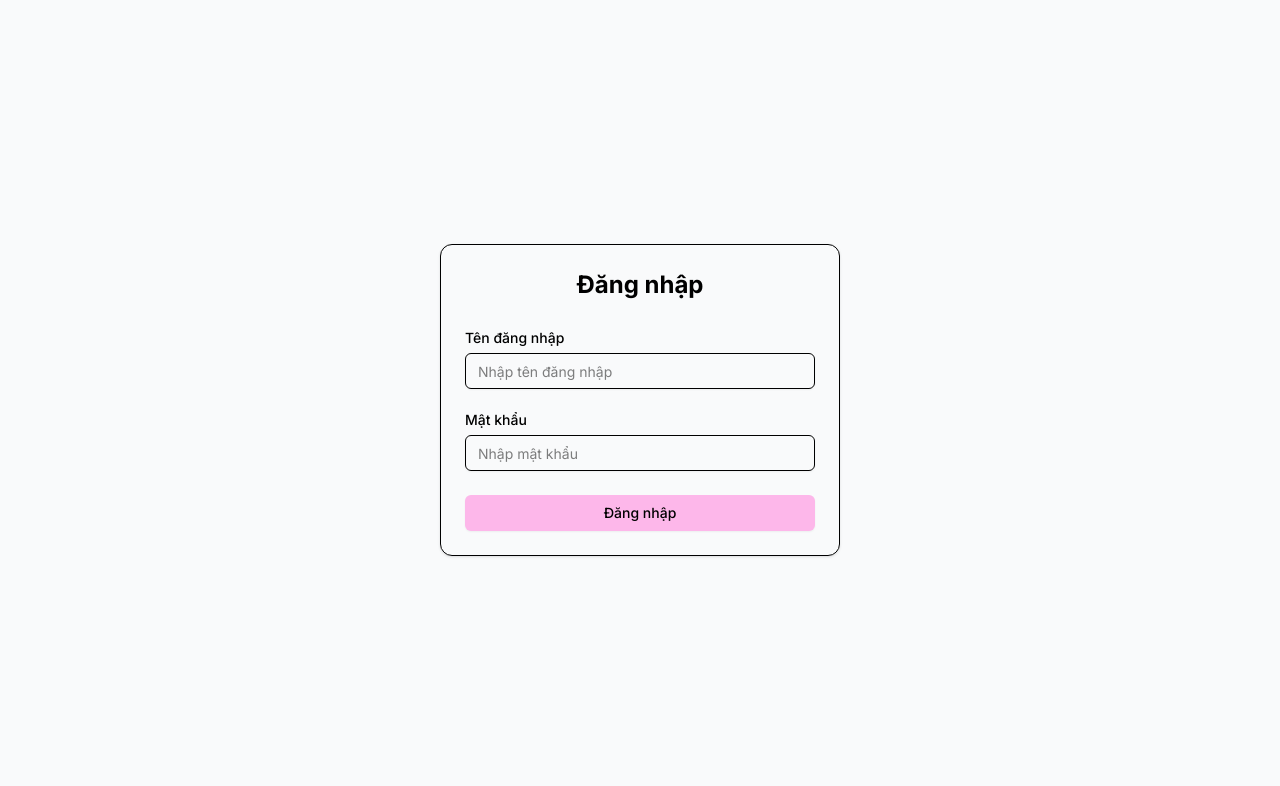
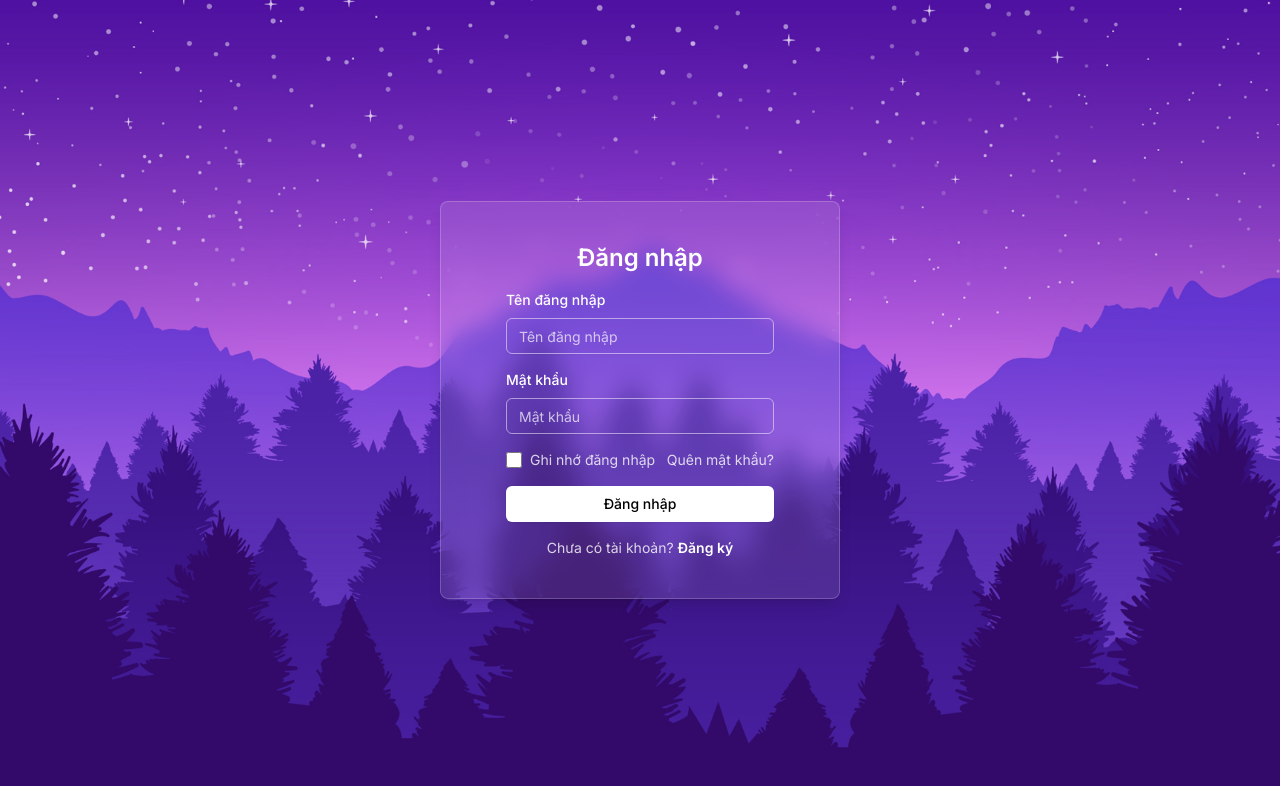
Before and after one commit to rice2411/NQChess, a Next.js app: page /vi/login in a window 1280 px wide. Shown: the top 786 px of the page. Built offline with nearby package versions, Linux system fonts and the light colour scheme; no server answers.

Commit message:
update login form

```diff
--- a/src/core/config/i18n/messages/en.json
+++ b/src/core/config/i18n/messages/en.json
@@ -26,7 +26,13 @@
       "login": "Login",
       "register": "Register",
       "email": "Email",
-      "password": "Password"
+      "password": "Password",
+      "username": "Username",
+      "rememberMe": "Remember me",
+      "forgotPassword": "Forgot Password?",
+      "dontHaveAccount": "Don't have an account?",
+      "loggingIn": "Logging in...",
+      "loginSuccess": "Login successful"
     },
     "errors": {
       "invalidCredentials": "Invalid email or password",
--- a/src/core/config/i18n/messages/vi.json
+++ b/src/core/config/i18n/messages/vi.json
@@ -26,7 +26,13 @@
       "login": "Đăng nhập",
       "register": "Đăng ký",
       "email": "Email",
-      "password": "Mật khẩu"
+      "password": "Mật khẩu",
+      "username": "Tên đăng nhập",
+      "rememberMe": "Ghi nhớ đăng nhập",
+      "forgotPassword": "Quên mật khẩu?",
+      "dontHaveAccount": "Chưa có tài khoản?",
+      "loggingIn": "Đang đăng nhập...",
+      "loginSuccess": "Đăng nhập thành công"
     },
     "errors": {
       "invalidCredentials": "Email hoặc mật khẩu không hợp lệ",
--- a/src/modules/auth/components/LoginCard.tsx
+++ /dev/null
@@ -1,24 +0,0 @@
-"use client"
-
-import {
-  Card,
-  CardContent,
-  CardHeader,
-  CardTitle,
-} from "@/shared/components/ui/card"
-import { LoginForm } from "./LoginForm"
-
-export function LoginCard() {
-  return (
-    <Card className="w-[400px]">
-      <CardHeader>
-        <CardTitle className="text-2xl font-bold text-center">
-          Đăng nhập
-        </CardTitle>
-      </CardHeader>
-      <CardContent>
-        <LoginForm />
-      </CardContent>
-    </Card>
-  )
-}
--- a/src/modules/auth/components/LoginForm.tsx
+++ b/src/modules/auth/components/LoginForm.tsx
@@ -18,13 +18,18 @@ import {
   IErrorResponse,
 } from "@/core/types/api/response.interface"
 import { useRouter } from "next/navigation"
-
 import { useFormWithSchema } from "@/shared/hooks/useReactHookForm"
 import { LoginFormData, loginSchema } from "@/modules/auth/schema/login.schema"
 import { ILoginCredentials } from "../types/login.interface"
+import Link from "next/link"
+import { useTranslations } from "next-intl"
 
 export function LoginForm() {
   const router = useRouter()
+  const t = useTranslations("auth.forms")
+  const tErrors = useTranslations("auth.errors")
+  const tSuccess = useTranslations("auth.success")
+
   const form = useFormWithSchema({
     schema: loginSchema,
   })
@@ -38,7 +43,7 @@ export function LoginForm() {
       const response = await AuthService.login(credentials)
       return {
         success: true,
-        message: "Đăng nhập thành công",
+        message: tSuccess("loginSuccess"),
         data: response,
       }
     },
@@ -52,18 +57,34 @@ export function LoginForm() {
   }
 
   return (
+    <div className="fixed inset-0 bg-[url('/background-login.jpg')] bg-cover bg-center bg-no-repeat bg-fixed">
+      <div className="min-h-screen flex items-center justify-center p-4">
+        <div className="glass-container relative w-full max-w-[400px] h-full bg-white/10 backdrop-blur-md rounded-lg border border-white/20 shadow-lg">
+          <div className="login-box w-full max-w-[300px] mx-auto text-center my-6 md:my-10 px-4">
+            <h2 className="text-white text-2xl font-semibold mb-4">
+              {t("login")}
+            </h2>
             <Form {...form}>
-      <form onSubmit={form.handleSubmit(onSubmit)} className="space-y-6">
+              <form
+                onSubmit={form.handleSubmit(onSubmit)}
+                className="space-y-4"
+              >
                 <FormField
                   control={form.control}
                   name="username"
                   render={({ field }) => (
                     <FormItem>
-              <FormLabel>Tên đăng nhập</FormLabel>
+                      <FormLabel className="text-white text-sm font-medium">
+                        {t("username")}
+                      </FormLabel>
                       <FormControl>
-                <Input placeholder="Nhập tên đăng nhập" {...field} />
+                        <Input
+                          className="bg-transparent border-white/50 text-white placeholder:text-white/70"
+                          placeholder={t("username")}
+                          {...field}
+                        />
                       </FormControl>
-              <FormMessage />
+                      <FormMessage className="text-red-400" />
                     </FormItem>
                   )}
                 />
@@ -72,29 +93,65 @@ export function LoginForm() {
                   name="password"
                   render={({ field }) => (
                     <FormItem>
-              <FormLabel>Mật khẩu</FormLabel>
+                      <FormLabel className="text-white text-sm font-medium">
+                        {t("password")}
+                      </FormLabel>
                       <FormControl>
-                <Input type="password" placeholder="Nhập mật khẩu" {...field} />
+                        <Input
+                          type="password"
+                          className="bg-transparent border-white/50 text-white placeholder:text-white/70"
+                          placeholder={t("password")}
+                          {...field}
+                        />
                       </FormControl>
-              <FormMessage />
+                      <FormMessage className="text-red-400" />
                     </FormItem>
                   )}
                 />
 
+                <div className="flex items-center justify-between text-sm text-white/80">
+                  <div className="flex items-center space-x-2">
+                    <input type="checkbox" id="remember" className="w-4 h-4" />
+                    <label htmlFor="remember">{t("rememberMe")}</label>
+                  </div>
+                  <Link href="#" className="hover:text-white transition-colors">
+                    {t("forgotPassword")}
+                  </Link>
+                </div>
+
                 {loginMutation.error && (
-          <Alert variant="destructive">
-            <AlertDescription>{loginMutation.error.message}</AlertDescription>
+                  <Alert
+                    variant="destructive"
+                    className="bg-red-500/20 border-red-500/50"
+                  >
+                    <AlertDescription className="text-red-200">
+                      {tErrors("invalidCredentials")}
+                    </AlertDescription>
                   </Alert>
                 )}
 
                 <Button
                   type="submit"
-          className="w-full"
+                  className="w-full bg-white text-black border-2 border-transparent hover:bg-transparent hover:text-white hover:border-white transition-all duration-300 ease-in-out cursor-pointer hover:scale-[1.02]"
                   disabled={loginMutation.isPending}
                 >
-          {loginMutation.isPending ? "Đang đăng nhập..." : "Đăng nhập"}
+                  {loginMutation.isPending ? t("loggingIn") : t("login")}
                 </Button>
+
+                <p className="text-sm text-white/80">
+                  {t("dontHaveAccount")}{" "}
+                  <Link
+                    href="/register"
+                    className="text-white font-semibold hover:underline"
+                  >
+                    {t("register")}
+                  </Link>
+                </p>
               </form>
             </Form>
+          </div>
+        </div>
+      </div>
+    </div>
   )
 }
--- a/src/modules/auth/components/LoginPage.tsx
+++ b/src/modules/auth/components/LoginPage.tsx
@@ -1,11 +1,11 @@
 "use client"
 
-import { LoginCard } from "./LoginCard"
+import { LoginForm } from "./LoginForm"
 
 export function LoginPage() {
   return (
-    <div className="min-h-screen flex items-center justify-center bg-gray-50">
-      <LoginCard />
+    <div className="min-h-screen min-w-screen flex items-center justify-center">
+      <LoginForm />
     </div>
   )
 }
```
Also changed, not shown: public/background-login.jpg (added). Lines whose indentation alone changed are shown as unchanged.
